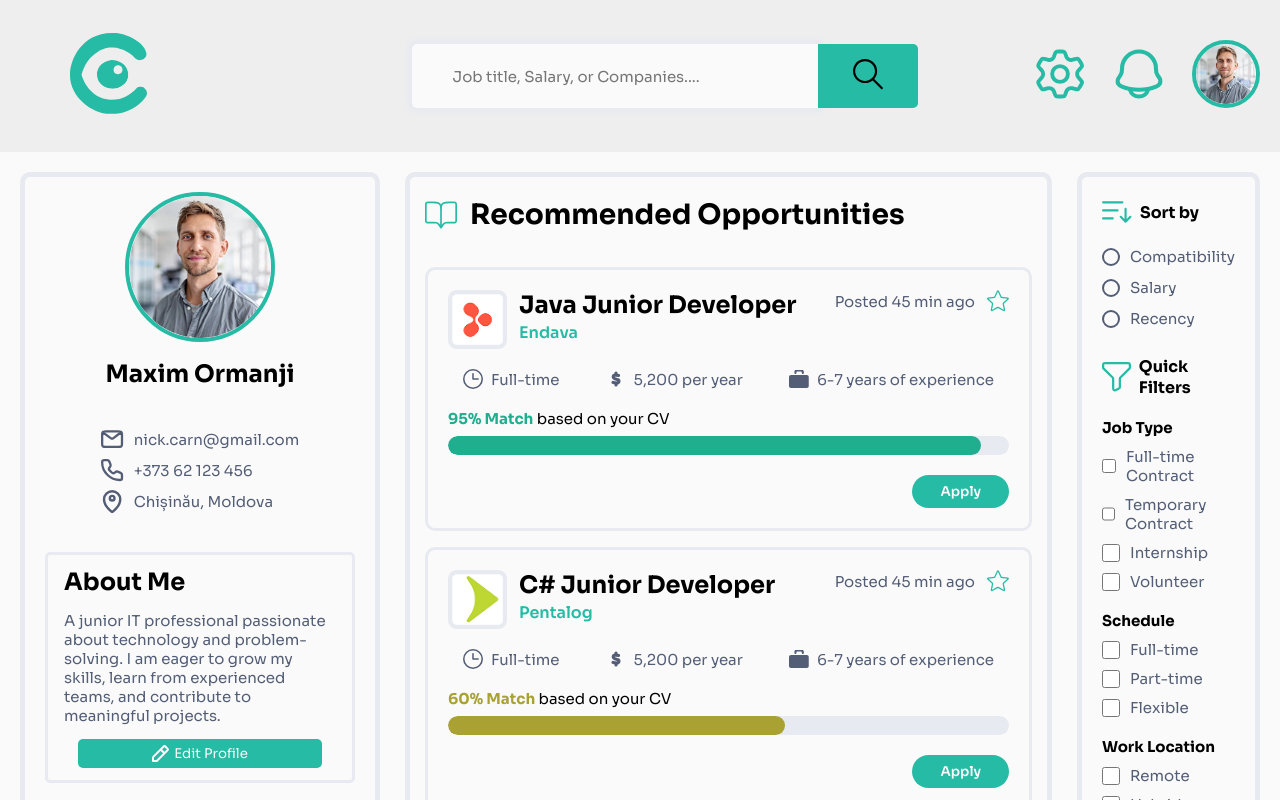
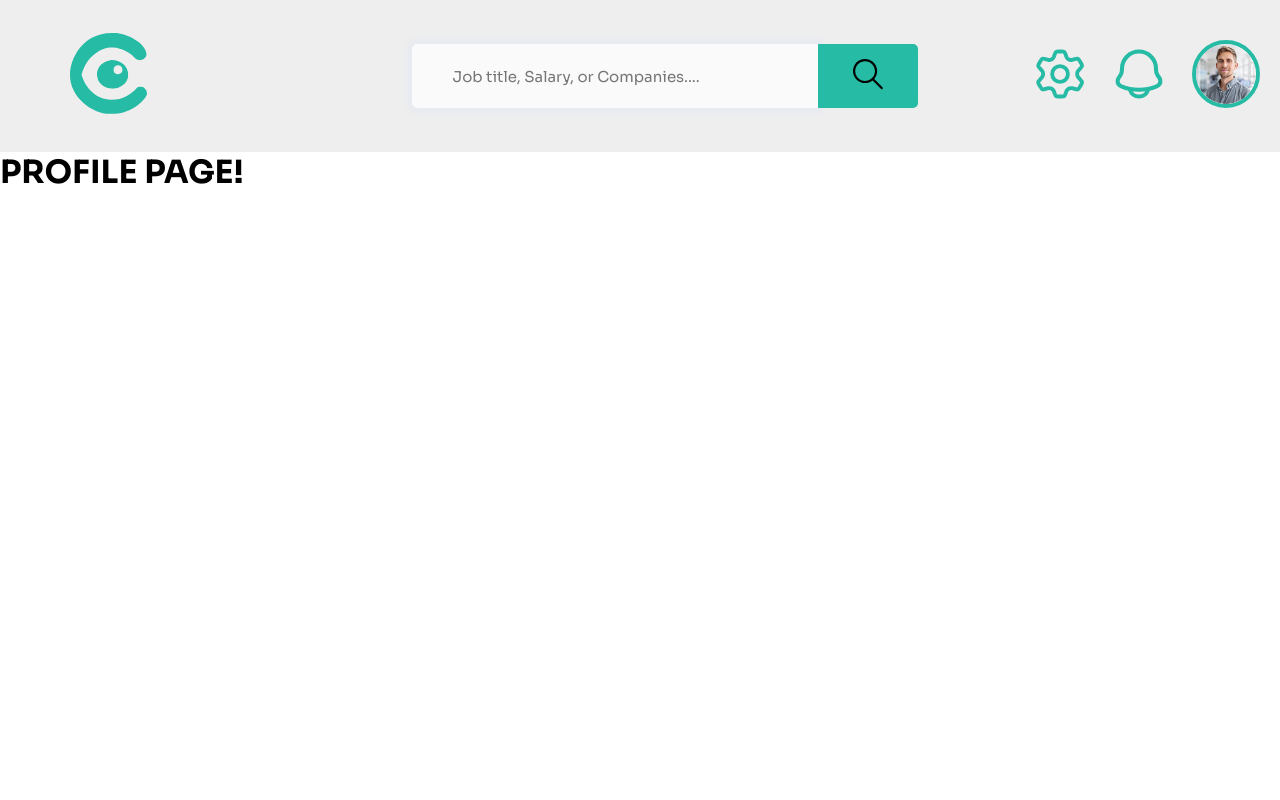
Before and after one commit to KyronPomidor/CVision, a React (Vite) app in the folder front/: page /profile in a window 1280 px wide. Shown: the top 800 px of the page. Built offline with nearby package versions, Linux system fonts and the light colour scheme.

Commit message:
feat: add pages Route functionality

```diff
--- a/front/package.json
+++ b/front/package.json
@@ -11,7 +11,8 @@
   },
   "dependencies": {
     "react": "^19.2.8",
-    "react-dom": "^19.2.8"
+    "react-dom": "^19.2.8",
+    "react-router-dom": "^7.18.4"
   },
   "devDependencies": {
     "@eslint/js": "^10.0.1",
--- a/front/src/App.jsx
+++ b/front/src/App.jsx
@@ -1,16 +1,32 @@
+import { BrowserRouter, Routes, Route, Outlet } from 'react-router-dom'
 import Header from './components/header/Header'
 import HomePage from './pages/HomePage/HomePage'
+import ProfilePage from './pages/ProfilePage/ProfilePage'
 
-function App() {
-  //TODO: Back implementation
-
-
+function MainLayout() {
   return (
     <>
       <Header />
-      <HomePage />
+      <Outlet />
     </>
   )
 }
 
+function App() {
+  return (
+    <BrowserRouter>
+      <Routes>
+        {/* Pages with Header */}
+        <Route element={<MainLayout />}>
+          <Route path="/" element={<HomePage />} />
+          <Route path="/profile" element={<ProfilePage />} />
+        </Route>
+
+        {/* Pages without Header - add outside of MainLayout */}
+        {/*Example: <Route path="/login" element={<LoginPage />} /> */}
+      </Routes>
+    </BrowserRouter>
+  )
+}
+
 export default App
--- a/front/src/components/header/Header.jsx
+++ b/front/src/components/header/Header.jsx
@@ -1,3 +1,4 @@
+import { Link } from "react-router-dom"
 import styles from "./Header.module.css"
 import mainLogo from "../../assets/main-logo.svg";
 import searсhLogo from "../../assets/search-icon.svg";
@@ -11,7 +12,9 @@ function Header() {
         <header className={styles.header} >
 
             <div className={styles.logoBox}>
-                <img src={mainLogo} alt="mainLogo" />
+                <Link to="/">
+                    <img src={mainLogo} alt="mainLogo" />
+                </Link>
             </div>
 
             <div className={styles.searchBox}>
@@ -41,9 +44,9 @@ function Header() {
                     <button className={styles.notificationButton} aria-label="Notification button">
                         <img src={notificationLogo} alt="notificationLogo" className={styles.notificationLogo} />
                     </button>
-                    <button className={styles.profileButton} aria-label="Profile button">
+                    <Link to="/profile" className={styles.profileButton} aria-label="Profile button">
                         <img src={profileLogo} alt="profileLogo" className={styles.profileLogo} />
-                    </button>
+                    </Link>
                 </form>
             </div>
 
--- /dev/null
+++ b/front/src/pages/ProfilePage/ProfilePage.jsx
@@ -0,0 +1,9 @@
+function ProfilePage() {
+  return (
+    <div>
+      <h1>PROFILE PAGE!</h1>
+    </div>
+  )
+}
+
+export default ProfilePage
```
Also changed, not shown: 1 other file (tests, documents, lock files or other folders).
